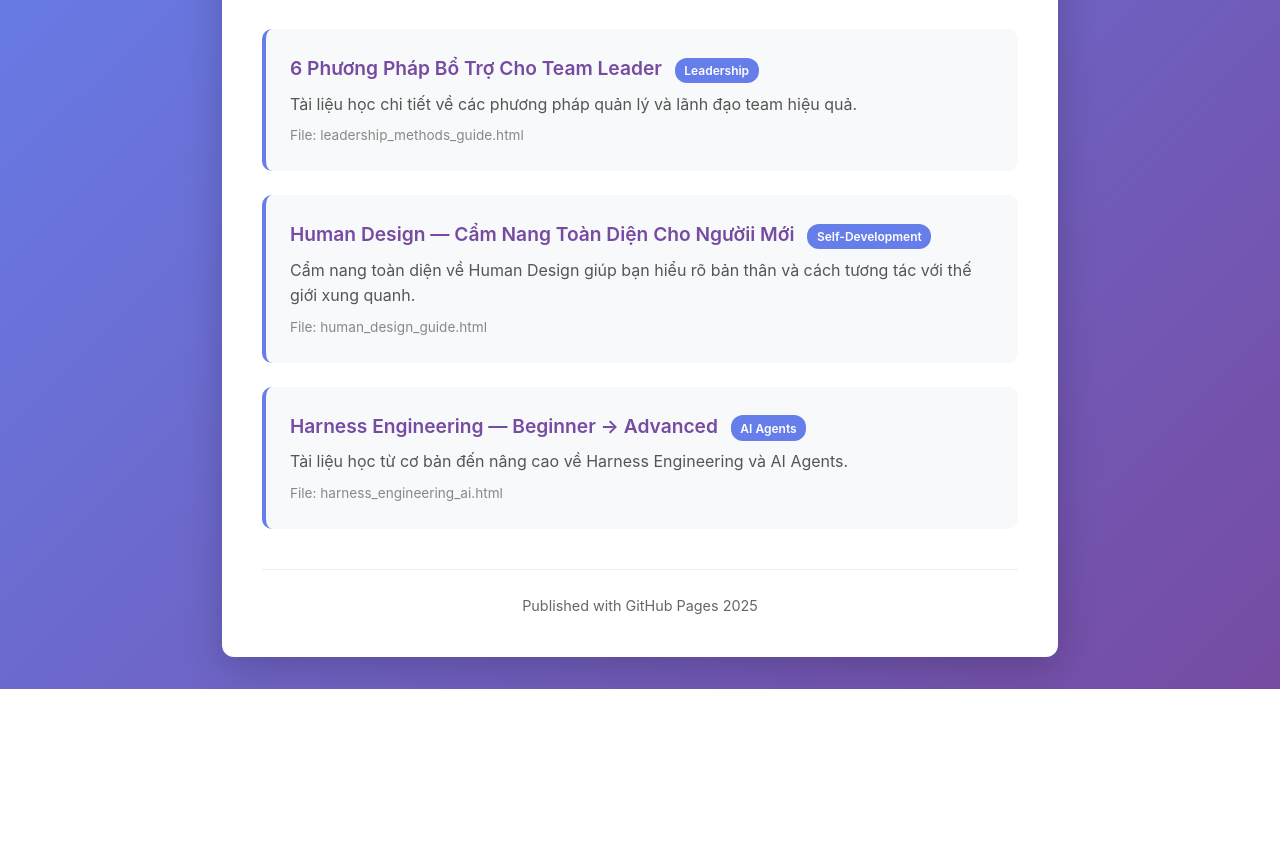
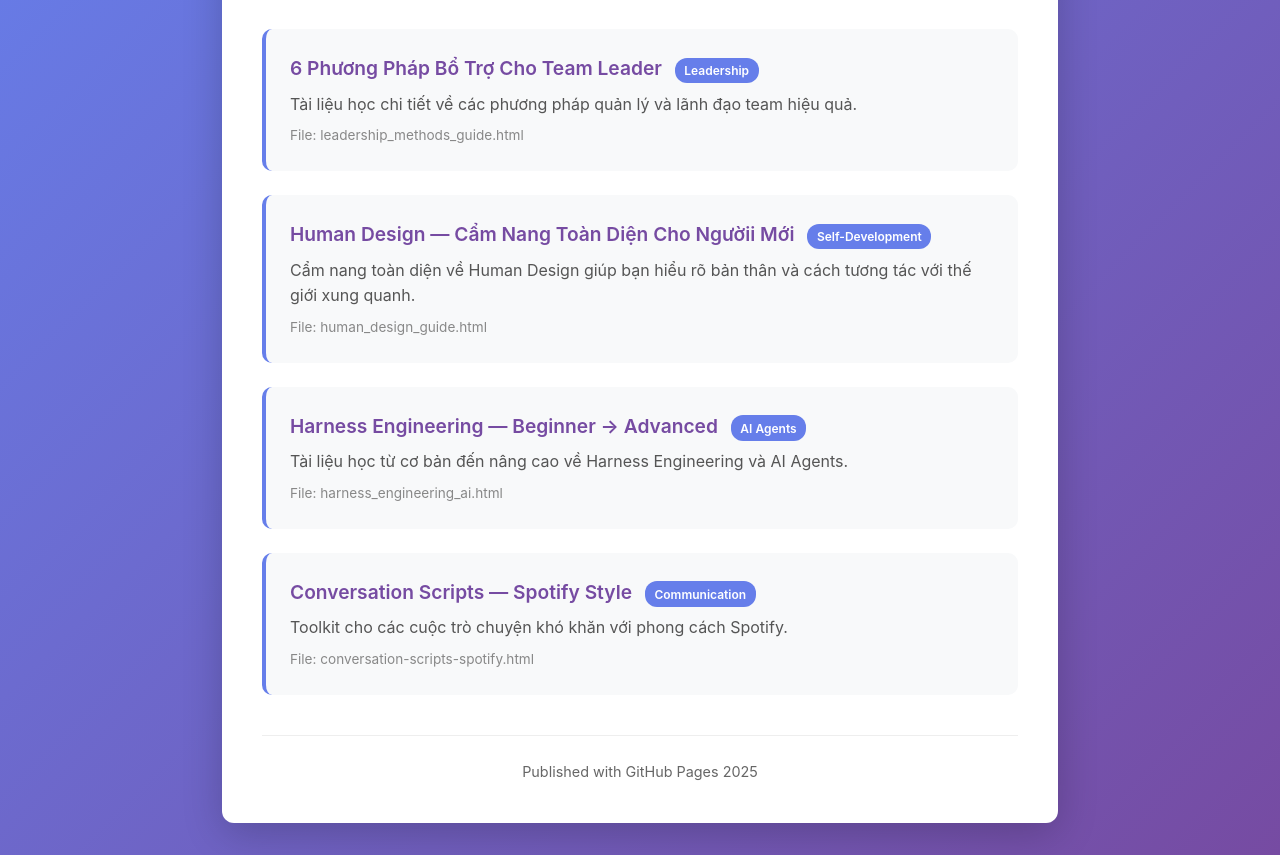
Before and after one commit to thanhnguyen16487/my-pages, a plain HTML site: page index.html in a window 1280 px wide. Shown: the part 160-1015 px from the top of the page. Before the commit the page ends 849 px from the top, so only its background shows below. Drawn offline with Linux system fonts and the light colour scheme.

Commit message:
Add two guide pages and index

```diff
--- a/index.html
+++ b/index.html
@@ -120,6 +120,15 @@
                 <p>Tài liệu học từ cơ bản đến nâng cao về Harness Engineering và AI Agents.</p>
                 <div class="meta">File: harness_engineering_ai.html</div>
             </div>
+
+            <div class="page-card">
+                <a href="conversation-scripts-spotify.html">
+                    Conversation Scripts — Spotify Style
+                    <span class="badge">Communication</span>
+                </a>
+                <p>Toolkit cho các cuộc trò chuyện khó khăn với phong cách Spotify.</p>
+                <div class="meta">File: conversation-scripts-spotify.html</div>
+            </div>
         </div>
 
         <footer>
```
